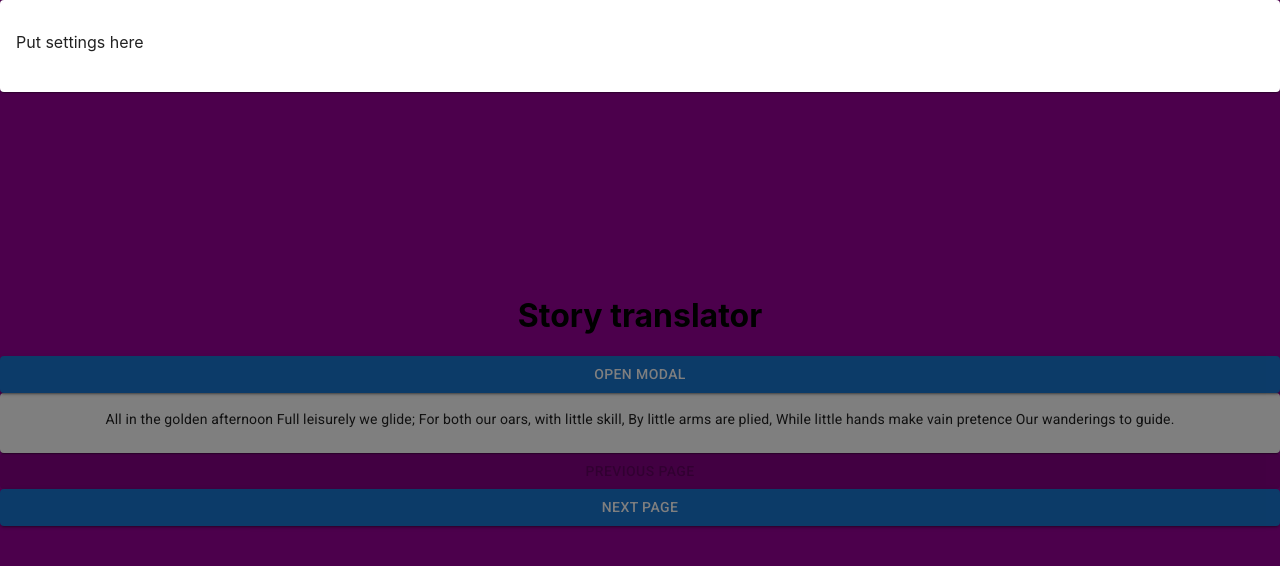
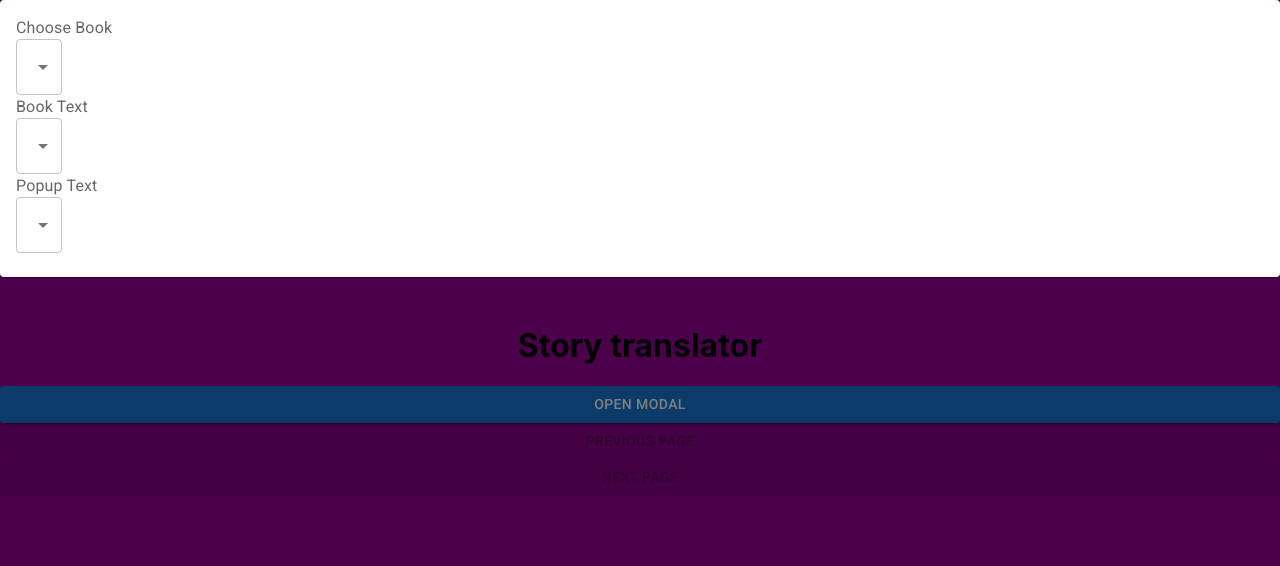
Before and after one commit to SheaMeyers/story-translator-react-only, a React (Create React App) app: page / in a window 1280 px wide. Both pictures are taken after a click on the button "OPEN MODAL". Shown: the top 566 px of the page. Built offline with nearby package versions, Linux system fonts and the light colour scheme.

Commit message:
Get selectors mostly working

```diff
--- a/src/App.tsx
+++ b/src/App.tsx
@@ -4,18 +4,24 @@ import theCantervilleGhost from './translations/theCantervilleGhost.json'
 import Button from '@mui/material/Button'
 import Card from '@mui/material/Card'
 import CardContent from '@mui/material/CardContent'
+import InputLabel from '@mui/material/InputLabel'
 import Modal from '@mui/material/Modal'
+import MenuItem from '@mui/material/MenuItem'
 import Popover from "@mui/material/Popover"
+import Select, { SelectChangeEvent } from '@mui/material/Select'
 import Typography from '@mui/material/Typography'
 import './App.css';
 
+type BookTitles = 'Alice in Wonderland' | 'The Canterville Ghost'
 
-type Book = {
-  title: 'Alice in Wonderland',
-  file: 'aliceInWonderland'
-} | {
-  title: 'The Canterville Ghost',
-  file: 'theCantervilleGhost'
+const Books = {
+  'Alice in Wonderland': aliceInWonderland,
+  'The Canterville Ghost': theCantervilleGhost
+}
+
+const BookToBookTitle = {
+  aliceInWonderland : 'Alice in Wonderland',
+  theCantervilleGhost: 'The Canterville Ghost'
 }
 
 
@@ -30,12 +36,12 @@ type Paragraph = {
 
 
 const App = () => {
-  const [bookJson, setBookJson] = useState<Paragraph[]>(aliceInWonderland)
+  const [bookJson, setBookJson] = useState<Paragraph[] | null>(null)
   const [page, setPage] = useState<number>(0)
   const [isModalOpen, setIsModalOpen] = useState<boolean>(false)
   const [showPopover, setShowPopover] = useState<boolean>(false)
-  const [textLanguage, setTextLanguage] = useState<Language | null>('English')
-  const [popUpLanguage, setPopupLanguageLanguage] = useState<Language | null>('French')
+  const [textLanguage, setTextLanguage] = useState<Language | null>(null)
+  const [popUpLanguage, setPopupLanguageLanguage] = useState<Language | null>(null)
 
   return (
     <div className="App">
@@ -50,12 +56,47 @@ const App = () => {
       >
         <Card>
           <CardContent>
-            <p>Put settings here</p>
+            <InputLabel id="book-select-label">Choose Book</InputLabel>
+            <Select
+              labelId="book-select-label"
+              id="book-select"
+              value='TODO How to get the book title from this?'
+              label="Age"
+              onChange={(event: SelectChangeEvent) => setBookJson(Books[event.target.value as BookTitles])}
+            >
+              {Object.keys(Books).map(book => <MenuItem value={book}>{book}</MenuItem>)}
+            </Select>
+            <InputLabel id="book-language-select-label">Book Text</InputLabel>
+            <Select
+              labelId="book-language-select-label"
+              id="book-language-select"
+              value={textLanguage?.toString()}
+              label="Age"
+              onChange={(event: SelectChangeEvent) => setTextLanguage(event.target.value as Language)}
+            >
+              <MenuItem value='English'>English</MenuItem>
+              <MenuItem value='Spanish'>Spanish</MenuItem>
+              <MenuItem value='French'>French</MenuItem>
+              <MenuItem value='German'>German</MenuItem>
+            </Select>
+            <InputLabel id="popup-language-select-label">Popup Text</InputLabel>
+            <Select
+              labelId="popup-language-select-label"
+              id="popup-language-select"
+              value={popUpLanguage?.toString()}
+              label="Age"
+              onChange={(event: SelectChangeEvent) => setPopupLanguageLanguage(event.target.value as Language)}
+            >
+              <MenuItem value='English'>English</MenuItem>
+              <MenuItem value='Spanish'>Spanish</MenuItem>
+              <MenuItem value='French'>French</MenuItem>
+              <MenuItem value='German'>German</MenuItem>
+            </Select>
           </CardContent>
         </Card>
       </Modal>
 
-      {textLanguage && popUpLanguage &&
+      {bookJson && textLanguage && popUpLanguage &&
       <>
         <Card>
           <CardContent>
@@ -95,7 +136,7 @@ const App = () => {
       <Button
         variant="contained"
         onClick={() => setPage(page+1)}
-        disabled={bookJson.length === page}
+        disabled={!bookJson || bookJson.length === page}
       >Next Page</Button>
     </div>
   );
```
